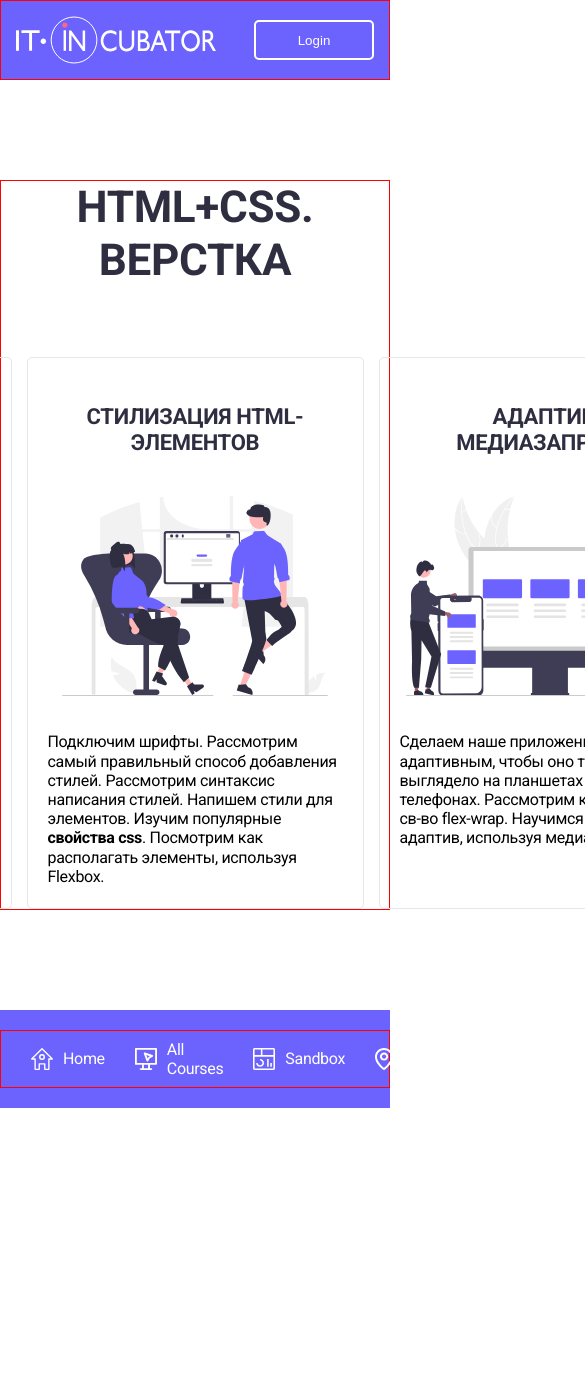
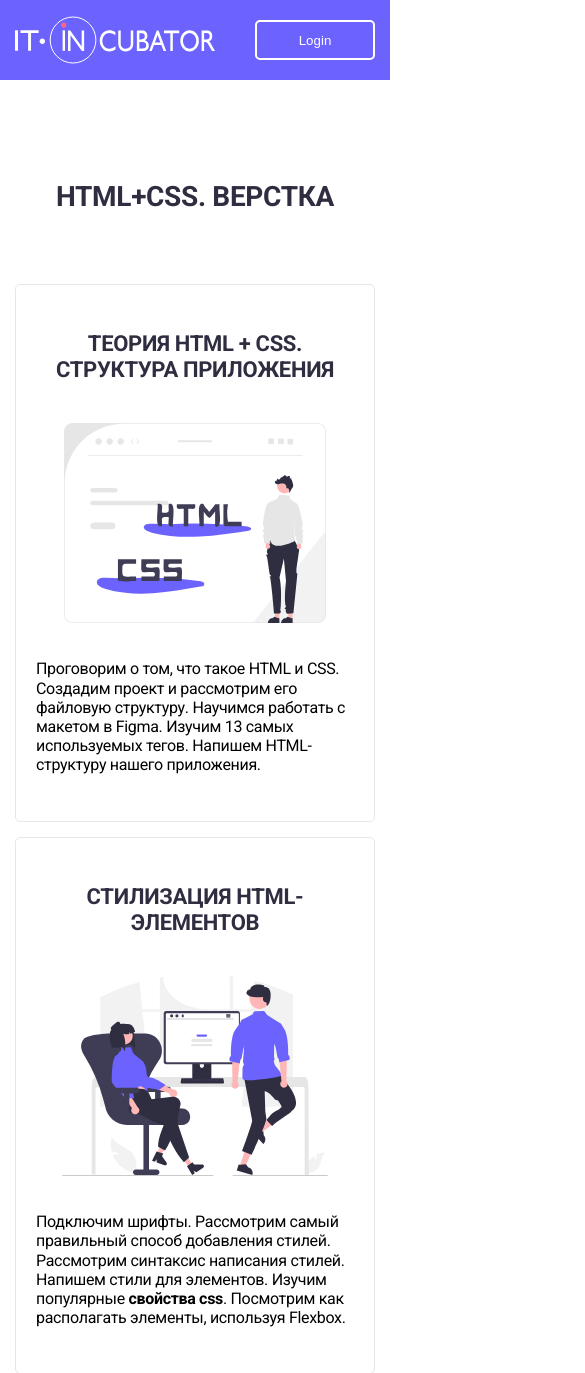
Before and after one commit to MaksimSelchukou/incub-layout, a plain HTML site: page index.html in a window 390 px wide. Shown: the top 1373 px of the page, 585 px wide, since content can reach past the window. Before the commit the page ends 1108 px from the top, so only its background shows below. Drawn offline with Linux system fonts and the light colour scheme.

Commit message:
feat: finish adaptive mobile layout

```diff
--- a/style.css
+++ b/style.css
@@ -38,7 +38,6 @@ header {
     height: 100%;
     padding: 0 15px;
     margin: 0 auto;
-    border: 1px solid red;
 }
 
 section {
@@ -90,7 +89,8 @@ a {
 
 .cards-wrap {
     display: flex;
-    justify-content: center;
+    flex-wrap: wrap;
+    /*justify-content: center;*/
     gap: 15px;
 }
 
@@ -98,7 +98,8 @@ a {
     display: flex;
     flex-direction: column;
     align-items: center;
-    width: 370px;
+    flex-grow: 1;
+    width: 330px;
     max-height: 552px;
     border: 1px solid #E7E7E7;
     border-radius: 5px;
@@ -121,19 +122,37 @@ footer {
 .nav {
     display: flex;
     justify-content: space-between;
-    /*min-height: 80px;*/
     list-style: none;
 }
 
 .nav-item {
     display: flex;
-}
-
-li {
     padding: 9px 15px;
 }
 
 
-/*p{*/
-/*    padding: 0;*/
-/*}*/
+@media (max-width: 768px) {
+    h1 {
+        font-size: 36px;
+    }
+
+    h2 {
+        font-size: 22px;
+    }
+}
+
+@media (max-width: 508px) {
+    h1 {
+        font-size: 28px;
+    }
+
+    .nav {
+        flex-wrap: wrap;
+        margin: 0 0 0 auto;
+    }
+
+    .nav-item {
+        flex-grow: 1;
+        justify-content: center;
+    }
+}
```
